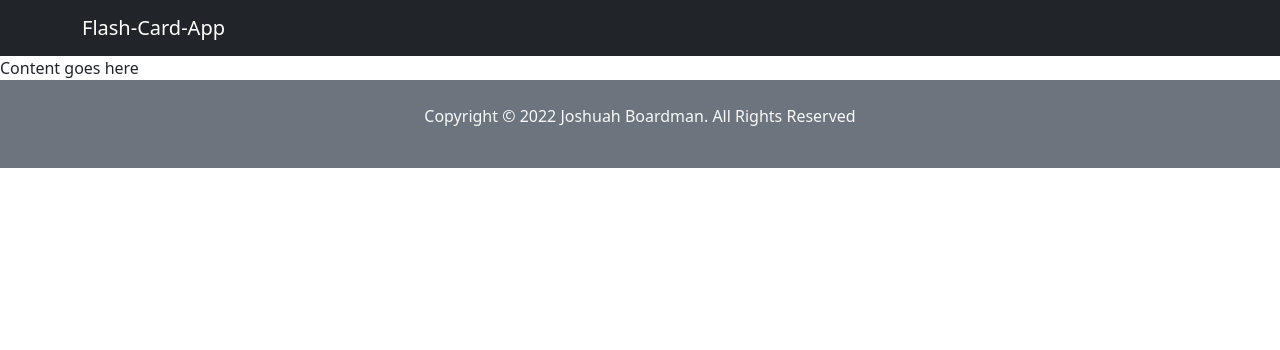
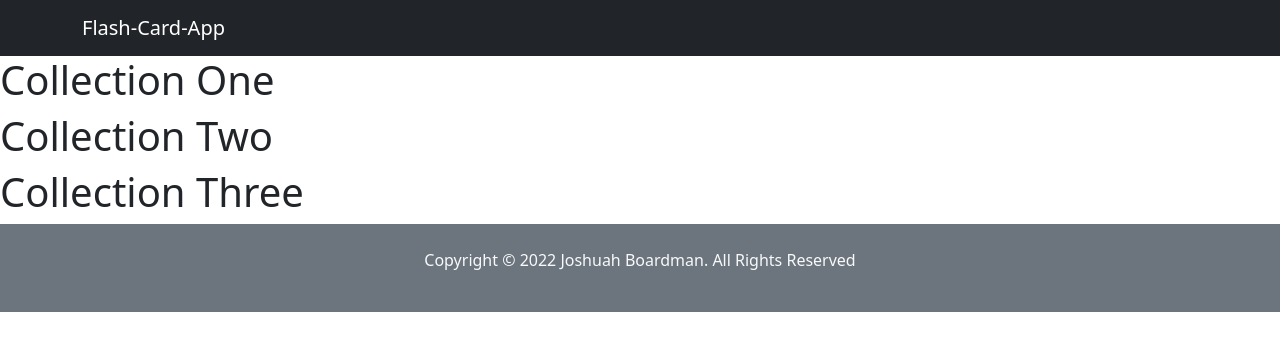
Before and after one commit to JoshuahBoardman/flash-card-app, a React (Create React App) app: page /collection/1 in a window 1280 px wide. Shown: the top 350 px of the page. Built offline with nearby package versions, Linux system fonts and the light colour scheme.

Commit message:
Implemented global state with Context.

```diff
--- a/src/App.js
+++ b/src/App.js
@@ -1,13 +1,18 @@
 import React from "react";
+import CardCollectionContext from "./context/CardCollectionContext";
 import Header from "./components/Header";
 import Footer from "./components/Footer";
+import Testing from "./components/Testing";
 
 function App() {
+
   return (
     <div className="App">
       <Header />
 
-      Content goes here
+      <CardCollectionContext>
+          <Testing />
+      </CardCollectionContext>
 
       <Footer />
     </div>
--- /dev/null
+++ b/src/components/Testing.jsx
@@ -0,0 +1,22 @@
+import React from 'react'
+import { useCardCollection } from '../context/CardCollectionContext'
+
+const Testing = () => {
+    const [cardCollection, setCardCollection] = useCardCollection();
+    console.log("here", cardCollection)
+  return (
+   <>
+       {
+           cardCollection.map((collection, index) => {
+               return (
+                   <div key={index}>
+                       <h1>{collection.title}</h1>
+                   </div>
+               )
+           })
+       }
+   </>
+  )
+}
+
+export default Testing
--- /dev/null
+++ b/src/context/CardCollectionContext.jsx
@@ -0,0 +1,44 @@
+import React, { useState, useContext } from "react";
+
+const cardCollectionContext = React.createContext();
+
+export function useCardCollection() {
+    return useContext(cardCollectionContext);
+}
+
+const CardCollectionContext = ({ children }) => {
+  const [cardCollection, setCardCollection] = useState([
+    {
+      title: "Collection One",
+      cards: [
+        { question: "Question One", answer: "Answer One" },
+        { question: "Question Two", answer: "Answer Two" },
+        { question: "Question Three", answer: "Answer Three" },
+      ],
+    },
+    {
+      title: "Collection Two",
+      cards: [
+        { question: "Question One", answer: "Answer One" },
+        { question: "Question Two", answer: "Answer Two" },
+        { question: "Question Three", answer: "Answer Three" },
+      ],
+    },
+    {
+      title: "Collection Three",
+      cards: [
+        { question: "Question One", answer: "Answer One" },
+        { question: "Question Two", answer: "Answer Two" },
+        { question: "Question Three", answer: "Answer Three" },
+      ],
+    },
+  ]);
+
+  return (
+    <cardCollectionContext.Provider value={[cardCollection, setCardCollection]}>
+        {children}
+    </cardCollectionContext.Provider>
+  );
+};
+
+export default CardCollectionContext;
```
Also changed, not shown: src/index.js (+6 -4 lines).
